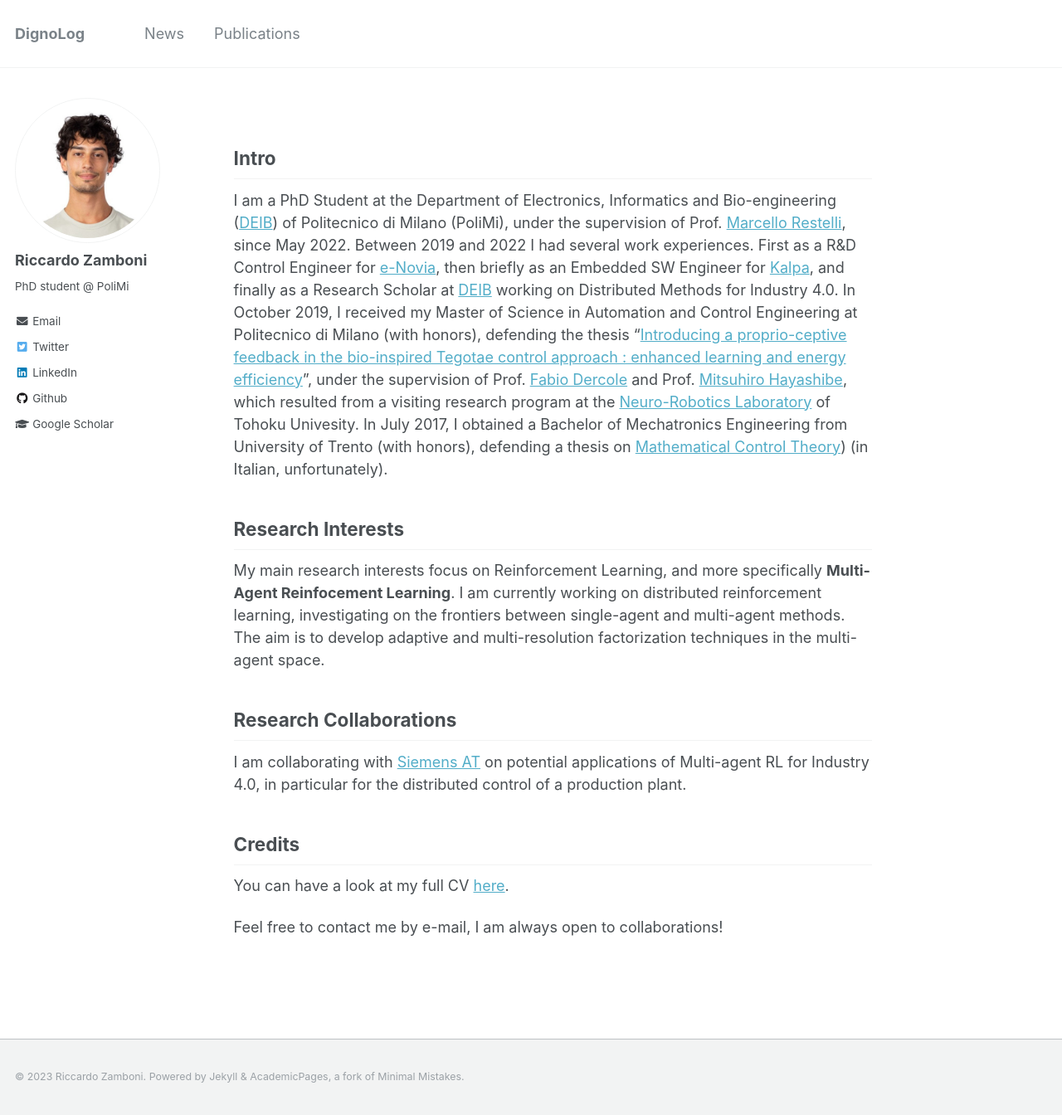
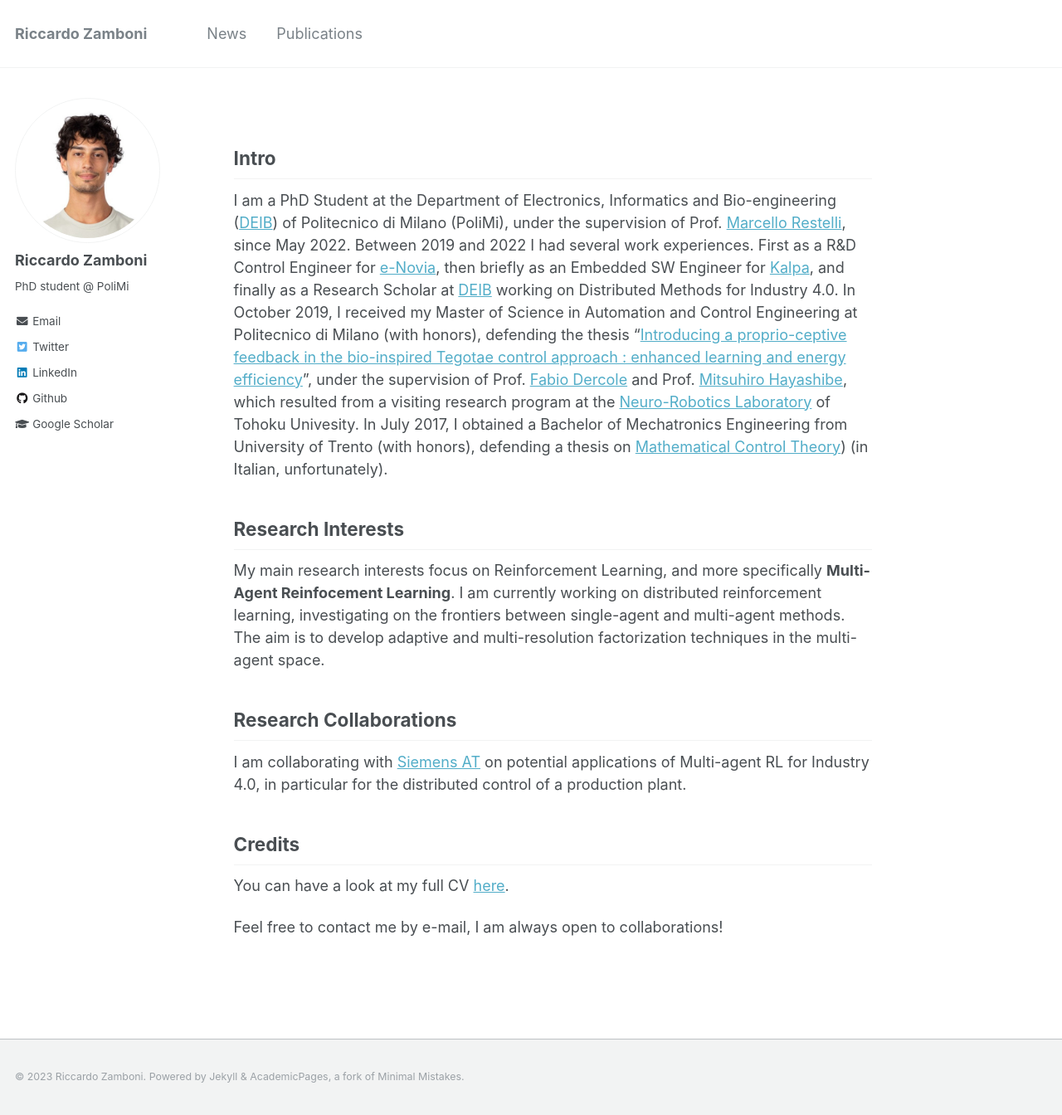
Before and after one commit to RiccZamboni/ricczamboni.github.io, a Jekyll site: the page built from _pages/about.md, in a window 1280 px wide and 1344 px high. Shown: the whole window at 83% size. Built offline with Jekyll 4.4.1, drawn with Linux system fonts in a browser that asks for light colours.

Commit message:
changed name

```diff
--- a/_config.yml
+++ b/_config.yml
@@ -7,7 +7,7 @@
 
 # Site Settings
 locale                   : "en-US"
-title                    : "DignoLog"
+title                    : "Riccardo Zamboni"
 title_separator          : "-"
 name                     : &name "Riccardo Zamboni"
 description              : &description "PhD Student @ PoliMi"
```
